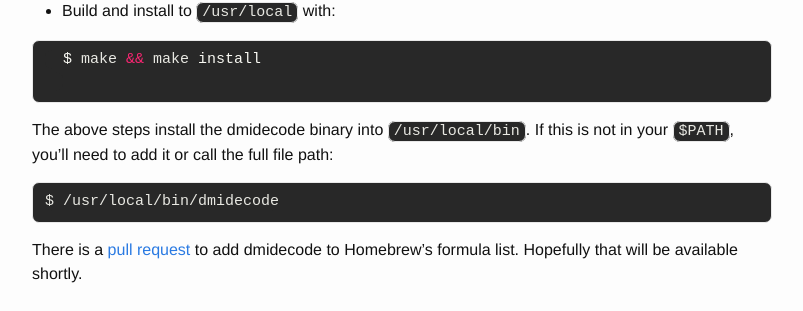
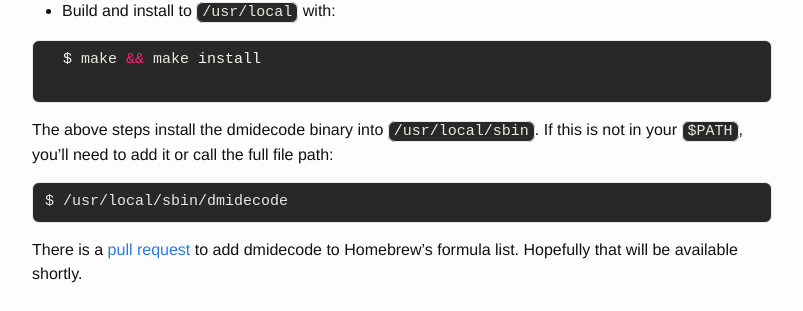
Before and after one commit to cavaliercoder/cavaliercoder.github.io, a Jekyll site: the page built from _posts/2015-10-20-dmidecode-for-apple-osx.md, in a window 1280 px wide and 900 px high, scrolled down 967 px. Shown: the part 137-448 px from the top of the window, without its empty margins (238-1041 px from the left). Built offline with Jekyll 4.4.1, drawn with Linux system fonts in a browser that asks for light colours; comment, search, counter and statistics services are not loaded.

Commit message:
Fixed install path for dmidecode

```diff
--- a/_posts/2015-10-20-dmidecode-for-apple-osx.md
+++ b/_posts/2015-10-20-dmidecode-for-apple-osx.md
@@ -53,10 +53,10 @@ SMBIOS data is accessible from a file path.
   $ make && make install
   {% endhighlight %}
 
-The above steps install the dmidecode binary into `/usr/local/bin`. If this is
+The above steps install the dmidecode binary into `/usr/local/sbin`. If this is
 not in your `$PATH`, you'll need to add it or call the full file path:
 
-	$ /usr/local/bin/dmidecode
+	$ /usr/local/sbin/dmidecode
 
 
 There is a [pull request](https://github.com/Homebrew/homebrew/pull/45185) to
```
